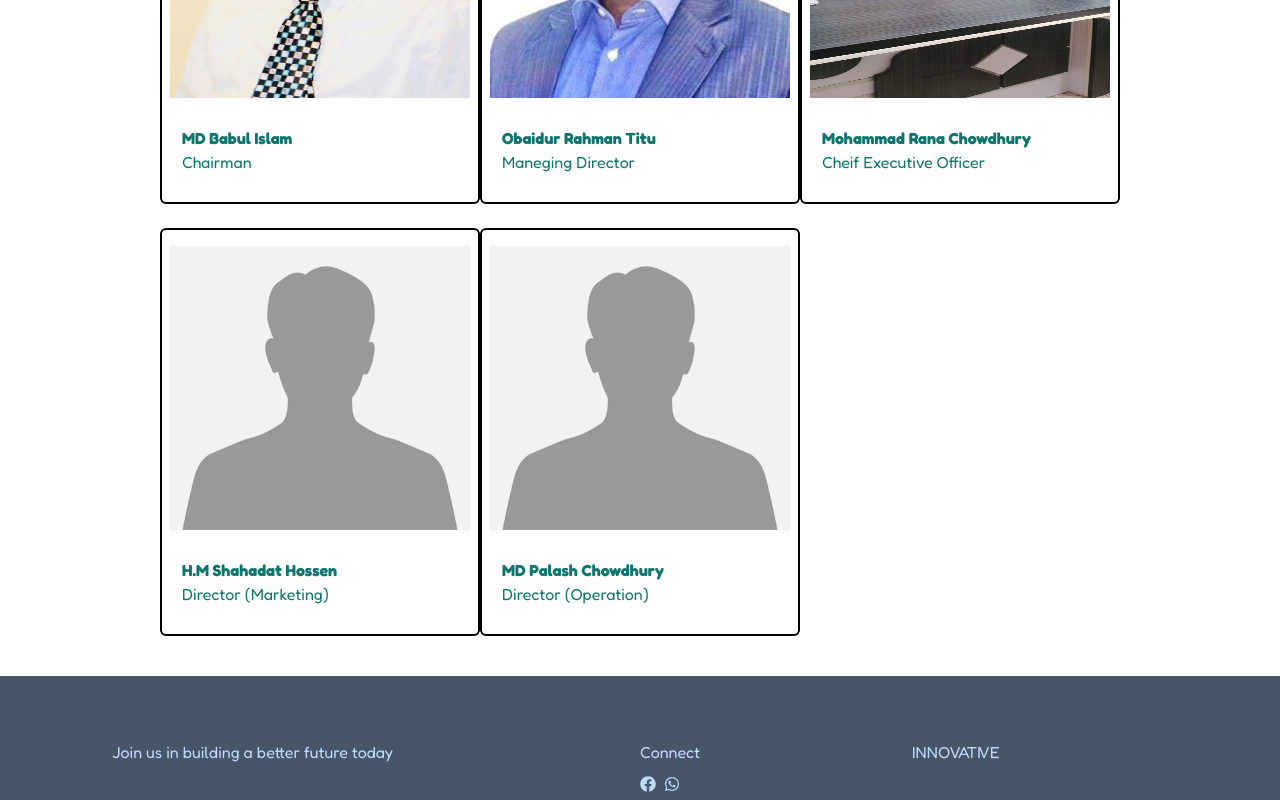
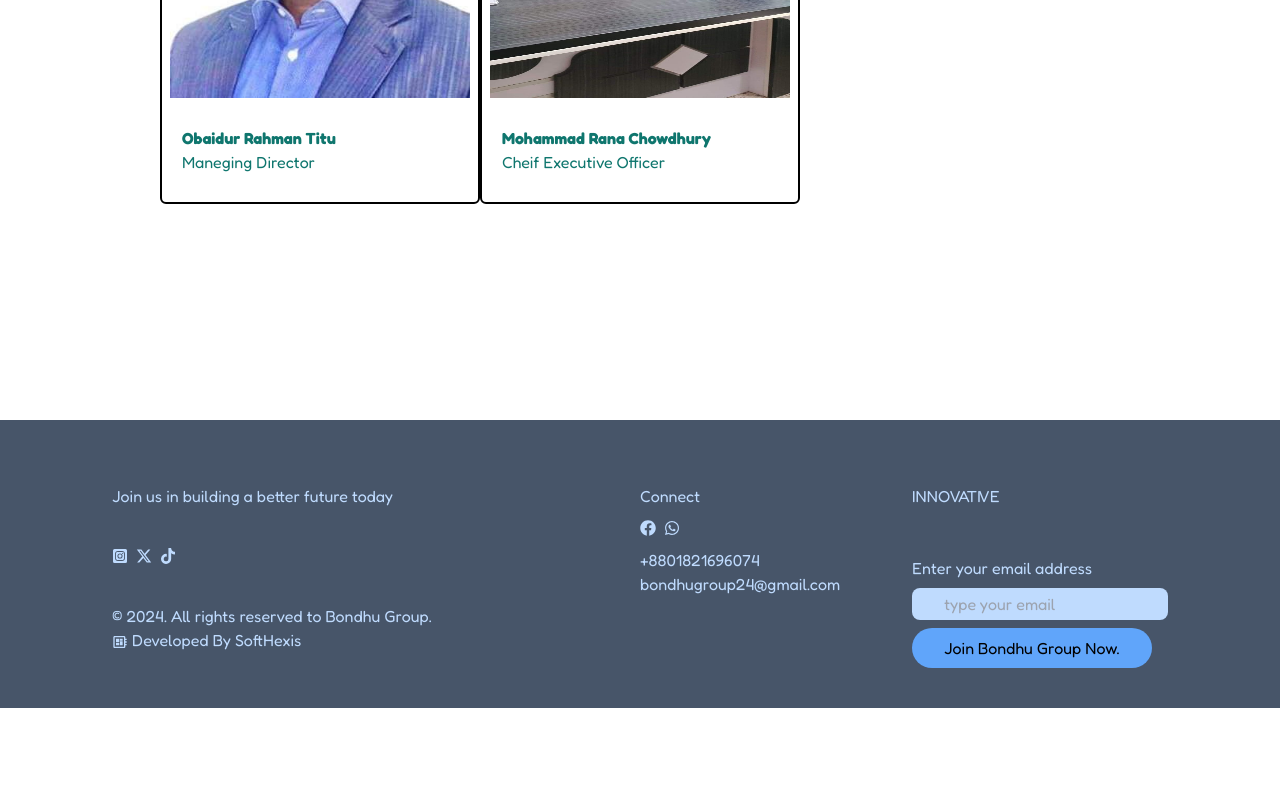
Before and after one commit to sumoncse19/bondhu-group-client, a Next.js app: page /institutional/board-directors in a window 1280 px wide. Shown: the part 480-1280 px from the top of the page. After the commit the page ends 1188 px from the top, so only its background shows below. Built offline with nearby package versions, Linux system fonts and the light colour scheme; a web font is replaced by a local one.

Commit message:
password changed, directors list updated

```diff
--- a/config.ts
+++ b/config.ts
@@ -1,5 +1,5 @@
-// const baseUrl = "https://bondhu-group-dev-server.onrender.com/api/v1";
+const baseUrl = "https://bondhu-group-server.onrender.com/api/v1";
 
-const baseUrl = "https://bondhu-group-server.onrender.com/api/v5";
+// const baseUrl = "https://bondhu-group-server.onrender.com/api/v5";
 
 export default baseUrl;
--- a/src/app/(unauth)/institutional/board-directors/page.tsx
+++ b/src/app/(unauth)/institutional/board-directors/page.tsx
@@ -42,12 +42,12 @@ const page = () => {
 export default page;
 
 const directors = [
-  {
-    id: 1,
-    name: "MD Babul Islam",
-    rank: "Chairman",
-    img: "/images/directors/chairman.jpeg",
-  },
+  // {
+  //   id: 1,
+  //   name: "MD Babul Islam",
+  //   rank: "Chairman",
+  //   img: "/images/directors/chairman.jpeg",
+  // },
   {
     id: 2,
     name: "Obaidur Rahman Titu",
@@ -66,16 +66,16 @@ const directors = [
   //   rank: "IT Director",
   //   img: "/images/directors/itd.jpeg",
   // },
-  {
-    id: 5,
-    name: "H.M Shahadat Hossen",
-    rank: "Director (Marketing)",
-    // img: "/images/directors/dm.jpeg",
-  },
-  {
-    id: 6,
-    name: "MD Palash Chowdhury",
-    rank: "Director (Operation)",
-    // img: "/images/directors/dm.jpeg",
-  },
+  // {
+  //   id: 5,
+  //   name: "H.M Shahadat Hossen",
+  //   rank: "Director (Marketing)",
+  //   // img: "/images/directors/dm.jpeg",
+  // },
+  // {
+  //   id: 6,
+  //   name: "MD Palash Chowdhury",
+  //   rank: "Director (Operation)",
+  //   // img: "/images/directors/dm.jpeg",
+  // },
 ];
--- a/src/components/shared/Footer.tsx
+++ b/src/components/shared/Footer.tsx
@@ -8,7 +8,7 @@ import FacebookPageEmbed from "../FacebookPageEmbed";
 import { MdDeveloperBoard } from "react-icons/md";
 
 const Footer = () => {
-  const phoneNumber = "+8801897614483"; // Replace with the recipient's phone number
+  const phoneNumber = "+8801821696074"; // Replace with the recipient's phone number
   const message = "Hello! How can I help you?";
 
   const handleClick = () => {
@@ -46,7 +46,7 @@ const Footer = () => {
               <FaWhatsapp onClick={handleClick} className="cursor-pointer" />
             </span>
             <span className="">
-              <p>+8801897614483</p>
+              <p>+8801821696074</p>
               <p>bondhugroup24@gmail.com</p>
             </span>
           </div>
```
